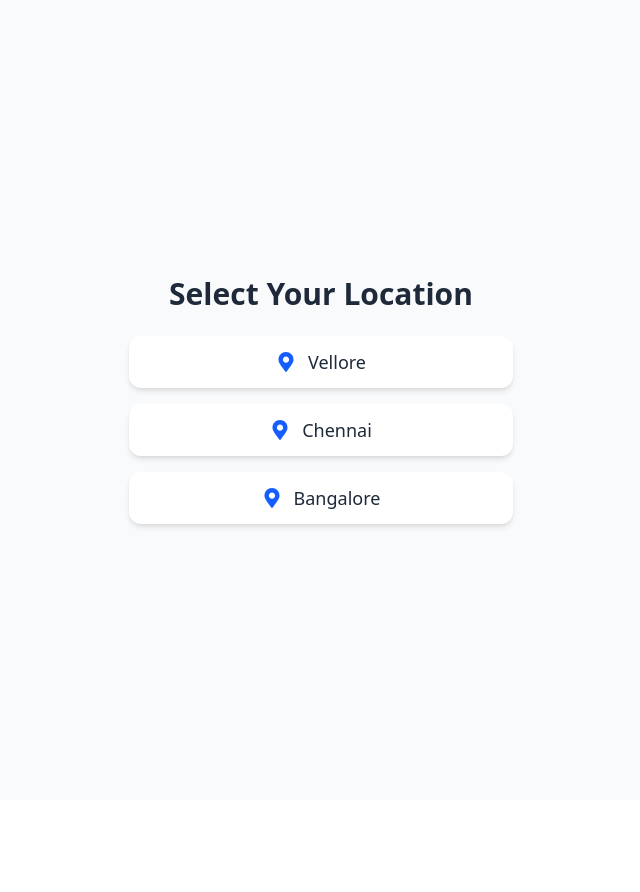
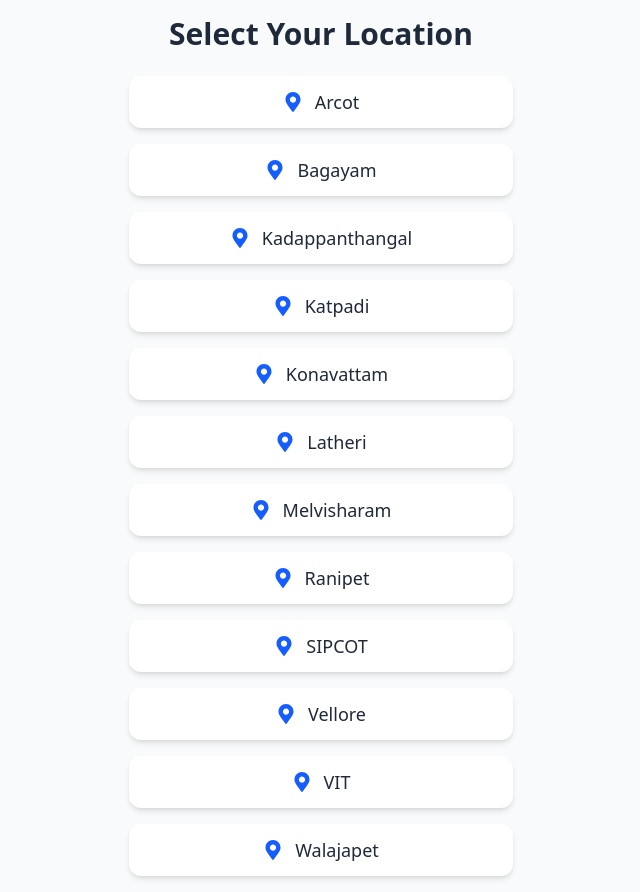
Before and after one commit to Trade2CarT/trade2cartUser, a React (Vite) app: page /location in a window 1280 px wide. Shown: the whole page, without its empty margins (319-959 px from the left). Before the commit the page ends 800 px from the top, so only its background shows below. Built offline with nearby package versions, Linux system fonts and the light colour scheme; no server answers.

Commit message:
Update LocationPage.jsx
add location

```diff
--- a/src/components/LocationPage.jsx
+++ b/src/components/LocationPage.jsx
@@ -23,7 +23,20 @@ const LocationPage = () => {
         <div className="w-full max-w-sm text-center">
           <h1 className="text-2xl md:text-3xl font-bold text-gray-800 mb-6">Select Your Location</h1>
           <div className="space-y-4">
-            {['Vellore', 'Chennai', 'Bangalore'].map((city) => (
+            {[
+  'Arcot',
+  'Bagayam',
+  'Kadappanthangal',
+  'Katpadi',
+  'Konavattam',
+  'Latheri',
+  'Melvisharam',
+  'Ranipet',
+  'SIPCOT',
+  'Vellore',
+  'VIT',
+  'Walajapet'
+].map((city) => (
               <div
                 key={city}
                 onClick={() => handleSelect(city)}
```
